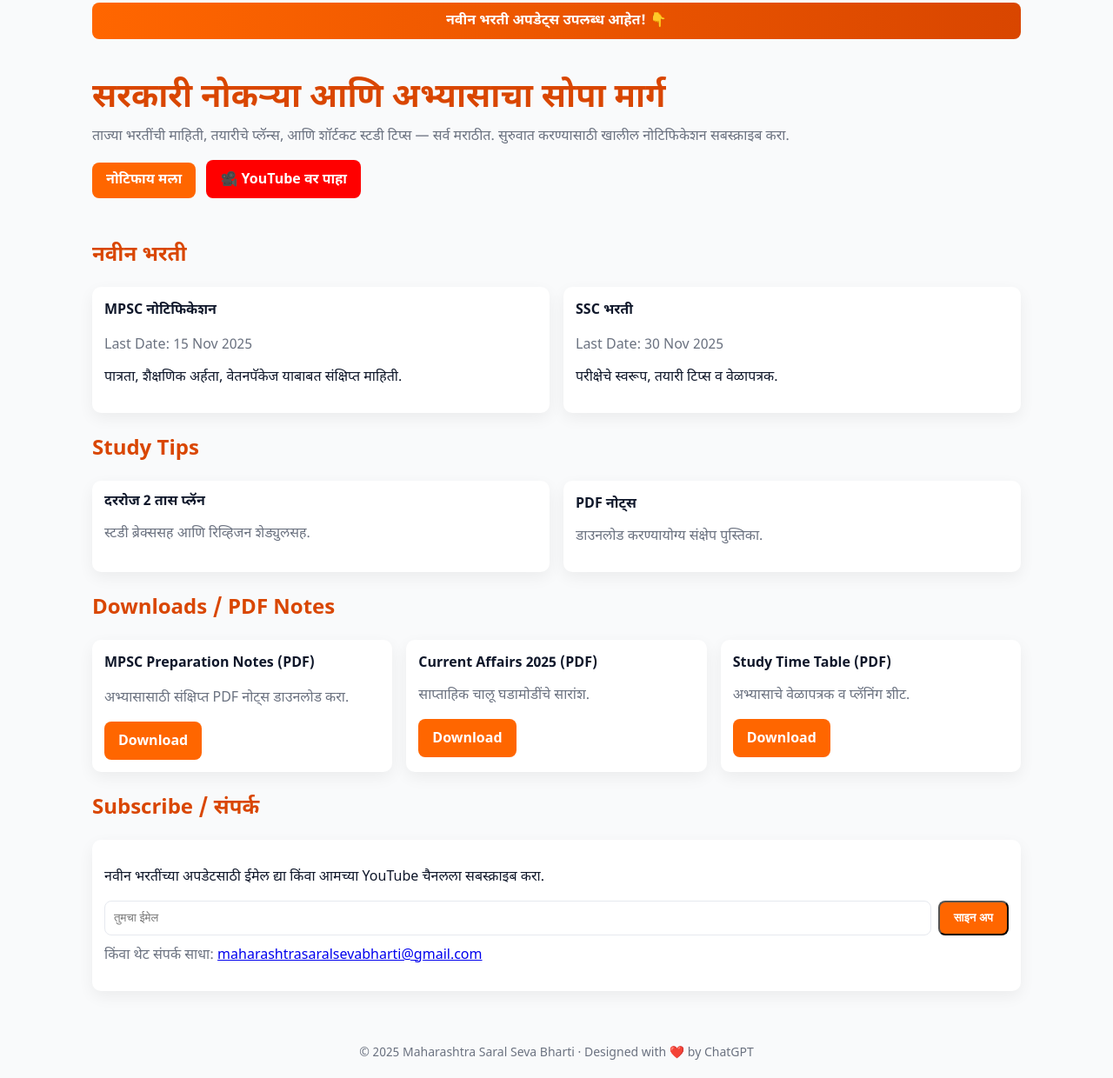
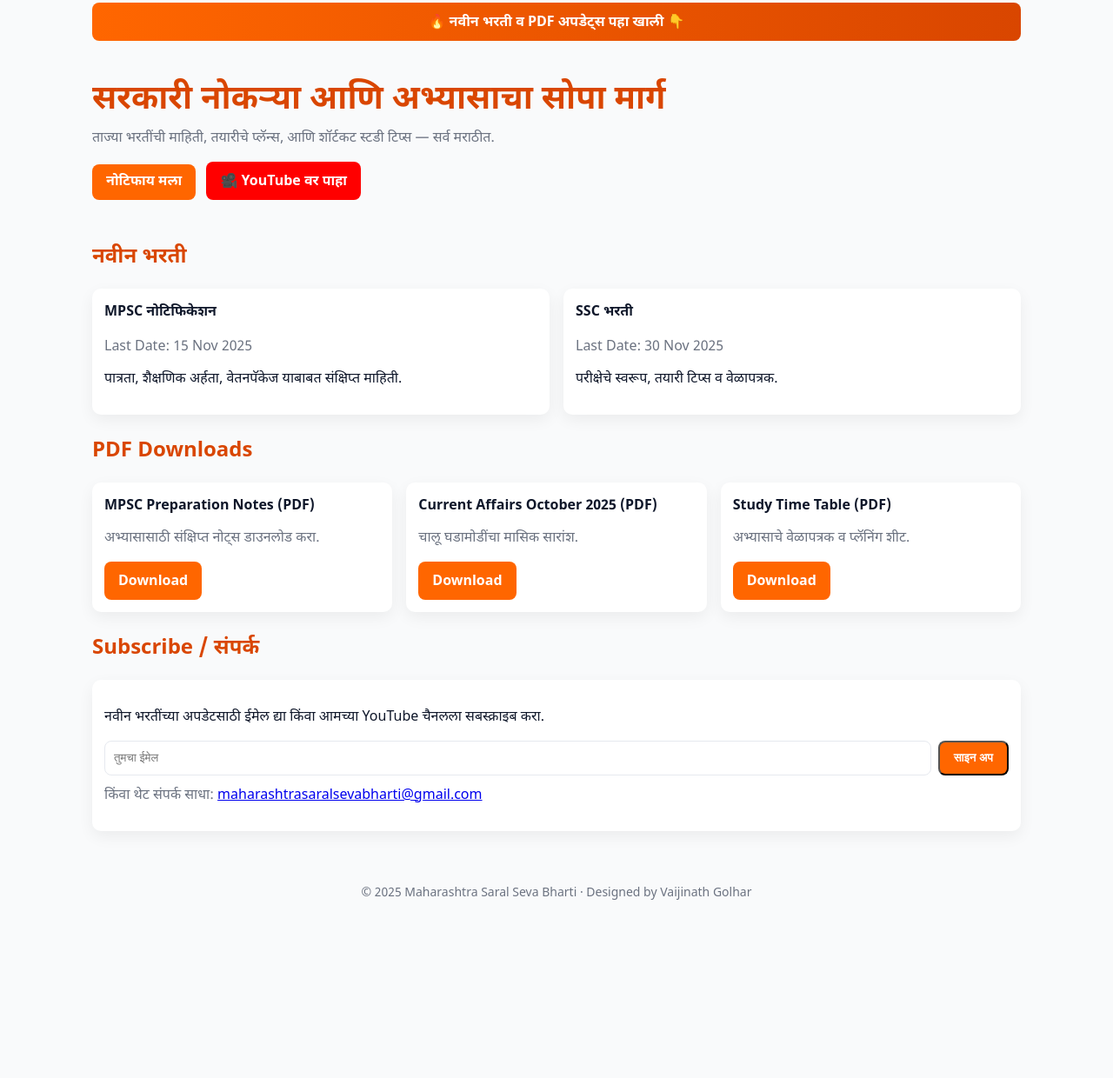
Before and after one commit to maharashtrasaralsevabharti/job_update, a plain HTML site: page index.html in a window 1280 px wide. Shown: the part 157-1397 px from the top of the page at 87% size. After the commit the page ends 1238 px from the top, so only its background shows below. Drawn offline with Linux system fonts and the light colour scheme.

Commit message:
Update index.html

```diff
--- a/index.html
+++ b/index.html
@@ -3,8 +3,8 @@
 <head>
   <meta charset="utf-8">
   <meta name="viewport" content="width=device-width,initial-scale=1">
-  <title>Maharashtra Saral Seva Bharti - Dynamic</title>
-  <meta name="description" content="सरकारी नोकरी व अभ्यास मार्गदर्शन — Dynamic Version">
+  <title>Maharashtra Saral Seva Bharti</title>
+  <meta name="description" content="सरकारी नोकरी, स्टडी नोट्स आणि भरती अपडेट्स">
   <style>
     :root {
       --accent: #ff6600;
@@ -61,53 +61,25 @@
   </header>
 
   <main class="container">
-    <div class="banner">नवीन भरती अपडेट्स उपलब्ध आहेत! 👇</div>
+    <div class="banner">🔥 नवीन भरती व PDF अपडेट्स पहा खाली 👇</div>
+
     <section class="hero">
       <div class="left">
         <h1>सरकारी नोकऱ्या आणि अभ्यासाचा सोपा मार्ग</h1>
-        <p>ताज्या भरतींची माहिती, तयारीचे प्लॅन्स, आणि शॉर्टकट स्टडी टिप्स — सर्व मराठीत. सुरुवात करण्यासाठी खालील नोटिफिकेशन सबस्क्राइब करा.</p>
+        <p>ताज्या भरतींची माहिती, तयारीचे प्लॅन्स, आणि शॉर्टकट स्टडी टिप्स — सर्व मराठीत.</p>
         <a class="btn" href="#subscribe">नोटिफाय मला</a>
         <a class="btn" style="margin-left:8px;background:red;" href="https://youtube.com/@saralsevabhartiupdate?si=YWVP8fjWFiYyfsHi" target="_blank">🎥 YouTube वर पाहा</a>
       </div>
     </section>
 
     <section id="jobs" style="margin-top:22px">
-      <!-- Dynamic Job Cards Rendered Here -->
-    </section>
-
-    <section id="study" style="margin-top:22px">
-      <h2 style="color:var(--accent-dark)">Study Tips</h2>
-      <div class="grid">
-        <div class="card">
-          <div style="font-weight:800">दररोज 2 तास प्लॅन</div>
-          <p class="muted">स्टडी ब्रेक्ससह आणि रिव्हिजन शेड्युलसह.</p>
-        </div>
-        <div class="card">
-          <div style="font-weight:800">PDF नोट्स</div>
-          <p class="muted">डाउनलोड करण्यायोग्य संक्षेप पुस्तिका.</p>
-        </div>
-      </div>
+      <h2 style="color:var(--accent-dark)">नवीन भरती</h2>
+      <div id="jobs-grid" class="grid"></div>
     </section>
 
     <section id="pdf" style="margin-top:22px">
-      <h2 style="color:var(--accent-dark)">Downloads / PDF Notes</h2>
-      <div class="grid">
-        <div class="card">
-          <div style="font-weight:800">MPSC Preparation Notes (PDF)</div>
-          <p class="muted">अभ्यासासाठी संक्षिप्त PDF नोट्स डाउनलोड करा.</p>
-          <a href="#" class="btn">Download</a>
-        </div>
-        <div class="card">
-          <div style="font-weight:800">Current Affairs 2025 (PDF)</div>
-          <p class="muted">साप्ताहिक चालू घडामोडींचे सारांश.</p>
-          <a href="#" class="btn">Download</a>
-        </div>
-        <div class="card">
-          <div style="font-weight:800">Study Time Table (PDF)</div>
-          <p class="muted">अभ्यासाचे वेळापत्रक व प्लॅनिंग शीट.</p>
-          <a href="#" class="btn">Download</a>
-        </div>
-      </div>
+      <h2 style="color:var(--accent-dark)">PDF Downloads</h2>
+      <div id="pdf-grid" class="grid"></div>
     </section>
 
     <section id="subscribe" style="margin-top:22px">
@@ -125,25 +97,41 @@
 
   <footer>
     <div class="container">
-      © 2025 Maharashtra Saral Seva Bharti · Designed with ❤️ by ChatGPT
+      © 2025 Maharashtra Saral Seva Bharti · Designed by Vaijinath Golhar
     </div>
   </footer>
 
   <script>
+    // Load Jobs
     fetch('jobs.json')
-      .then(response => response.json())
+      .then(res => res.json())
       .then(data => {
-        const jobsSection = document.getElementById('jobs');
-        const grid = document.createElement('div');
-        grid.className = 'grid';
+        const jobsGrid = document.getElementById('jobs-grid');
         data.forEach(job => {
           const card = document.createElement('div');
           card.className = 'card';
           card.innerHTML = `<div style="font-weight:800">${job.title}</div><p class="muted">Last Date: ${job.lastDate}</p><p>${job.desc}</p>`;
-          grid.appendChild(card);
+          jobsGrid.appendChild(card);
         });
-        jobsSection.innerHTML = '<h2 style="color:var(--accent-dark)">नवीन भरती</h2>';
-        jobsSection.appendChild(grid);
+      })
+      .catch(() => {
+        document.getElementById('jobs-grid').innerHTML = '<p class="muted">Job data लोड झाला नाही.</p>';
+      });
+
+    // Load PDFs
+    fetch('pdfs.json')
+      .then(res => res.json())
+      .then(data => {
+        const pdfGrid = document.getElementById('pdf-grid');
+        data.forEach(pdf => {
+          const card = document.createElement('div');
+          card.className = 'card';
+          card.innerHTML = `<div style="font-weight:800">${pdf.title}</div><p class="muted">${pdf.desc}</p><a href="${pdf.link}" target="_blank" class="btn">Download</a>`;
+          pdfGrid.appendChild(card);
+        });
+      })
+      .catch(() => {
+        document.getElementById('pdf-grid').innerHTML = '<p class="muted">PDF data लोड झाला नाही.</p>';
       });
   </script>
 </body>
```
